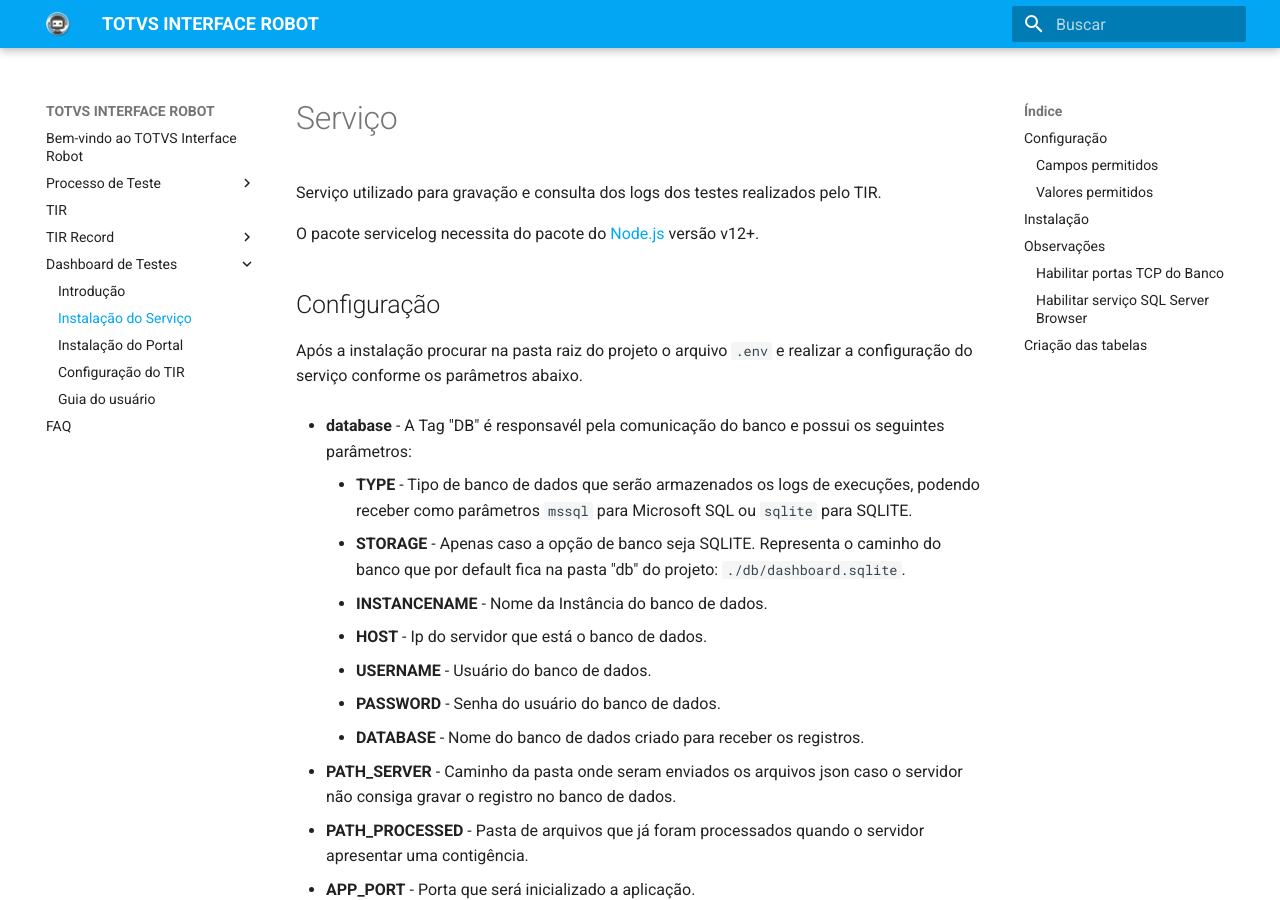
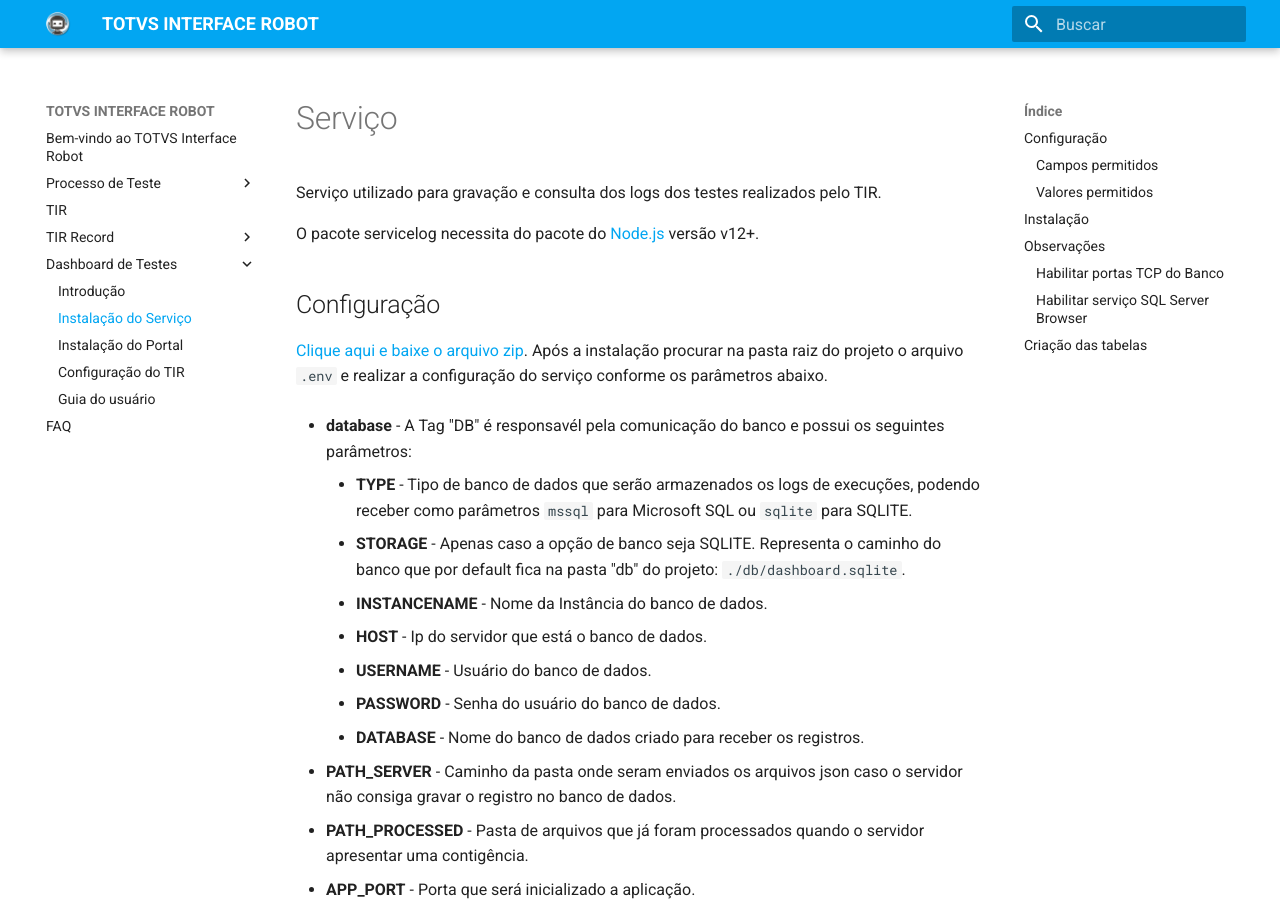
Before and after one commit to totvs/tir-docs, an MkDocs documentation site: the page built from docs/dashboard/BackEnd.md, in a window 1280 px wide and 900 px high. Built offline with MkDocs 1.6.1 and Material for MkDocs 9.7.7, drawn with Linux system fonts in a browser that asks for light colours.

Commit message:
add servicelog-api download link.

```diff
--- a/docs/dashboard/BackEnd.md
+++ b/docs/dashboard/BackEnd.md
@@ -4,6 +4,7 @@ Serviço utilizado para gravação e consulta dos logs dos testes realizados pel
 O pacote servicelog necessita do pacote do [Node.js](https://nodejs.org/) versão v12+.
 
 ## Configuração
+[Clique aqui e baixe o arquivo zip](https://github.com/totvs/tir/raw/master/dashboard/servicelog-api-build.zip).
 Após a instalação procurar na pasta raiz do projeto o arquivo `.env` e realizar a configuração do serviço conforme os parâmetros abaixo.
 
 - **database** - A Tag "DB" é responsavél pela comunicação do banco e possui os seguintes parâmetros:
```
